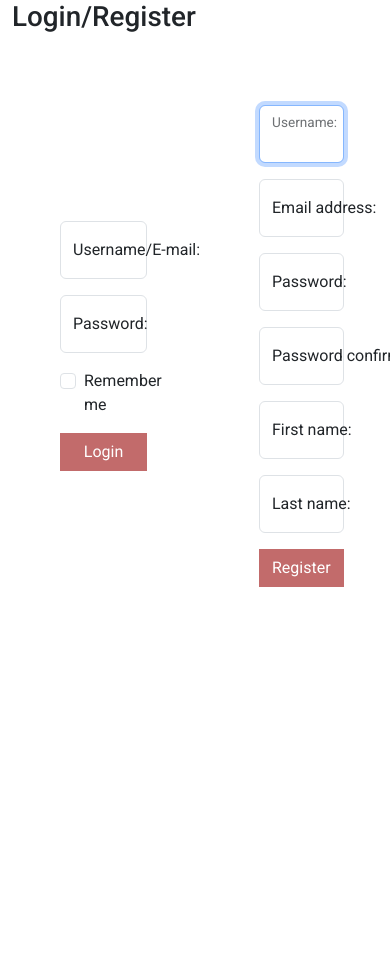
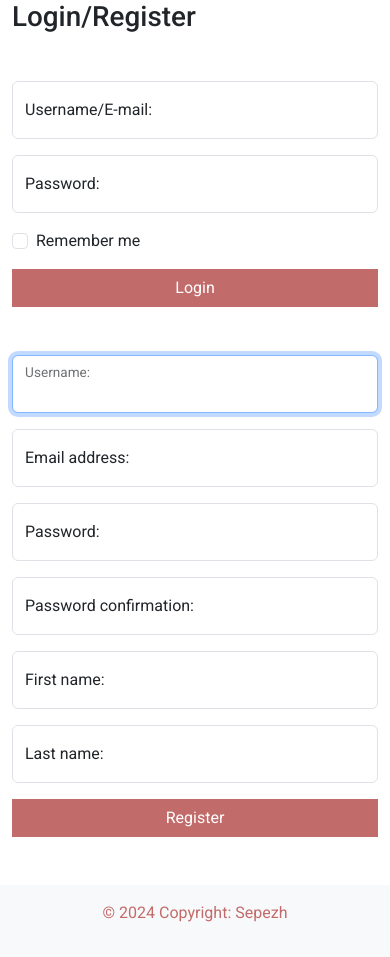
Before and after one commit to sepezh/booki, a Django app: page /login_register in a window 390 px wide; the page is wider, and only the part inside the window is pictured. Shown: the part 153-1110 px from the top of that part. Before the commit the page ends 740 px from the top of that part, so only its background shows below. Run offline with Django 5.2, Linux system fonts and the light colour scheme; some libraries are stand-ins or nearby versions.

Commit message:
make project responsive

```diff
--- a/booki/static/css/app.css
+++ b/booki/static/css/app.css
@@ -87,13 +87,13 @@ nav.navbar a.nav-link.active {
   height: 300px;
 }
 
-h1>small {
+h1 > small {
   font-size: 1.6rem;
   font-weight: lighter;
 }
 
 .star {
-    color: #f39c12
+  color: #f39c12;
 }
 
 .rating {
@@ -114,13 +114,13 @@ h1>small {
   cursor: pointer;
 }
 
-.rating input:checked~label {
+.rating input:checked ~ label {
   color: #f39c12;
   /* Color for selected stars */
 }
 
 .rating label:hover,
-.rating label:hover~label {
+.rating label:hover ~ label {
   color: #f39c12;
   /* Color for hovered stars */
 }
@@ -165,7 +165,6 @@ h1>small {
   box-shadow: 0px 0px 3px #613434;
 }
 
-
 .profile span {
   font-size: 0.7rem;
 }
@@ -173,7 +172,6 @@ h1>small {
 .profile img {
   object-fit: cover;
 }
-
 
 .search-overlay {
   display: block;
@@ -190,13 +188,10 @@ h1>small {
   right: 10px;
 }
 
-
 .search-overlay #search {
   width: 80%;
   height: 100vh;
 }
-
-
 
 .search-overlay #search input,
 .search-overlay #search input:focus,
@@ -212,7 +207,6 @@ h1>small {
   outline: none;
 }
 
-
 #reservation img {
   max-height: 200px !important;
 }
@@ -220,3 +214,7 @@ h1>small {
 .gap-10 {
   gap: 10px;
 }
+
+.brand-color {
+  color: #c26b6b !important;
+}
--- a/booki/templates/components/list.html
+++ b/booki/templates/components/list.html
@@ -8,7 +8,7 @@
         </h2>
     </div>
     {% for book in books %}
-        <div class="col-md-2 book">
+        <div class="col-xs-6 col-sm-3 col-md-3 col-lg-2 pb-3 book">
             <a href="{{ book.get_absolute_url }}">
                 <div class="card text-start">
                     <img class="card-img-top"
--- a/booki/templates/layout.html
+++ b/booki/templates/layout.html
@@ -41,7 +41,7 @@
         <link href="{% static 'css/app.css' %}" rel="stylesheet">
     </head>
     <body>
-        <nav class="navbar navbar-expand-sm navbar-light">
+        <nav class="navbar navbar-expand-lg navbar-light">
             <div class="container">
                 <a class="navbar-brand" href="{% url 'home' %}">
                     <img src="{% static 'img/booki.png' %}"
@@ -58,7 +58,7 @@
                         aria-label="Toggle navigation">
                     <span class="navbar-toggler-icon"></span>
                 </button>
-                <div class="collapse navbar-collapse" id="collapsibleNavId">
+                <div class="collapse navbar-collapse" id="collapsibleNavId" style="flex-grow: unset;">
                     <ul class="navbar-nav me-auto mt-2 mt-lg-0">
                         <li class="nav-item">
                             <a class="nav-link {% if page == 'home' %}active{% endif %}"
@@ -172,6 +172,15 @@
                 </div>
             </div>
         </div>
+        <footer class="bg-light text-center text-lg-start mt-5">
+            <div class="text-center p-3">
+                <p class="brand-color">
+                    &copy; 2024 Copyright:
+                    <a href="mailto:sepide.eslamnezhad@gmail.com">Sepezh</a>
+                </p>
+            </div>
+        </footer>
+
         <script src="https://cdn.jsdelivr.net/npm/bootstrap@5.3.3/dist/js/bootstrap.bundle.min.js"
                 integrity="sha384-YvpcrYf0tY3lHB60NNkmXc5s9fDVZLESaAA55NDzOxhy9GkcIdslK1eN7N6jIeHz"
                 crossorigin="anonymous"></script>
--- a/booki/templates/pages/authors.html
+++ b/booki/templates/pages/authors.html
@@ -8,8 +8,9 @@
         <div class="col-12">
             <h2 class="display-6 py-5 fw-bold title d-flex justify-content-between align-items-center">Authors</h2>
         </div>
+
         {% for author in authors %}
-            <div class="col-md-2">
+            <div class="col-xs-6 col-sm-3 col-md-2 mb-4 px-4 d-flex justify-content-center">
                 {% include "components/author_small_profile.html" with author=author %}
             </div>
         {% endfor %}
--- a/booki/templates/pages/book_detail.html
+++ b/booki/templates/pages/book_detail.html
@@ -6,7 +6,7 @@
 {% block content %}
     {% is_librarian as user_is_librarian %}
     <div id="book_detail">
-        <div class="row mt-5">
+        <div class="row gap-5 mt-5">
             <div class="col-md-3 text-center">
                 <img class="book-cover"
                      src="{{ book.pic.url }}"
@@ -31,7 +31,7 @@
                     <br>
                     <small>{{ book.authors.all | combine }}</small>
                 </h1>
-                <p class="col-md-9 mt-2">{{ book.summary|safe }}</p>
+                <p class="col-md-12 mt-2">{{ book.summary|safe }}</p>
                 <b>Category: </b> <a href="{{ book.category.get_absolute_url }}">{{ book.category | title }}</a>
                 <br>
                 {% for tag in book.tags.all %}<a href="#{{ tag }}" class="pe-1">#{{ tag }}</a>{% endfor %}
--- a/booki/templates/pages/home.html
+++ b/booki/templates/pages/home.html
@@ -4,5 +4,5 @@
 {% endblock title %}
 {% block content %}
     {% include "components/list.html" with title="Latest Books" books=latest %}
-    {% include "components/list.html" with title="Best Reviews" books=latest %}
+    {% include "components/list.html" with title="Best Reviews" books=best %}
 {% endblock content %}
--- a/booki/templates/pages/login_register.html
+++ b/booki/templates/pages/login_register.html
@@ -4,12 +4,12 @@
 {% endblock title %}
 {% block content %}
     <h1>Login/Register</h1>
-    <div class="hstack gap-2 w-100 mt-4">
+    <div class="row mt-5">
         {% csrf_token %}
         <form action="{% url 'login_register' %}"
               method="post"
               id="login"
-              class="w-50 p-5 form">
+              class="col-xl-6 col-lg-12 form">
             {% csrf_token %}
             <div class="form-floating mb-3">
                 {{ login_form.username_email }}
@@ -25,11 +25,10 @@
             </div>
             <button type="submit" name="login" class="btn btn-primary w-100">Login</button>
         </form>
-        <div class="vr"></div>
         <form action="{% url 'login_register' %}"
               method="post"
               id="register"
-              class="w-50 p-5 form">
+              class="col-xl-6 col-lg-12 form mt-5 mt-xl-0">
             {% csrf_token %}
             {% for field in reg_form %}
                 <div class="form-floating mb-3">
--- a/booki/utils/geo.py
+++ b/booki/utils/geo.py
@@ -6,12 +6,12 @@ def get_long_lat(address, zip_code, city, country):
     """Fetch longitude and latitude from address"""
     full_address = f'{address}, {zip_code} {city}, {country}'
     url = 'https://nominatim.openstreetmap.org/search?q="' + full_address + '"&format=json&email=booki@example.com'
-
     try:
-        response = requests.get(url, timeout=60)
+        response = requests.get(url,headers={'User-Agent': 'booki/1.0'}, timeout=60)
         response.raise_for_status()
         response = response.json()
-    except:  # pylint: disable=bare-except
+    except Exception as e:  # pylint: disable=bare-except
+        print(f"Error fetching longitude and latitude: {e}")
         return 0, 0
 
     return float(response[0]["lon"]), float(response[0]["lat"])
--- a/booki/views.py
+++ b/booki/views.py
@@ -22,9 +22,11 @@ User = get_user_model()
 def home(request):
     """Home view"""
     latest = Book.objects.order_by('-created_at')[:6]
+    best = Book.objects.annotate(avg_rate=Avg('review__rate')).order_by('-avg_rate')[:6]
     return render(request, 'pages/home.html', {
         'page': 'home',
-        'latest': latest
+        'latest': latest,
+        'best': best
     })
 
 
@@ -332,6 +334,9 @@ def user_reservation_action(request, code):
     if request.method == 'POST' and 'submit' in request.POST:
         reservation = get_object_or_404(Reserve, code=code, user=request.user)
         if request.POST.get('submit') == 'cancel' and Reserve.Status(reservation.status) is reservation.Status.PENDING:
+            librarzy_book = LibraryBook.objects.get(book=reservation.book, library=reservation.library)
+            librarzy_book.quantity += 1
+            librarzy_book.save()
             reservation.status = Reserve.Status.CANCELED
             reservation.save()
 
@@ -468,9 +473,15 @@ def dashboard_reservation_action(request, code):
             reservation.status = Reserve.Status.PICKED
             reservation.save()
         elif request.POST.get('submit') == 'cancel':
+            librarzy_book = LibraryBook.objects.get(book=reservation.book, library=library)
+            librarzy_book.quantity += 1
+            librarzy_book.save()
             reservation.status = Reserve.Status.CANCELED
             reservation.save()
         elif request.POST.get('submit') == 'return':
+            librarzy_book = LibraryBook.objects.get(book=reservation.book, library=library)
+            librarzy_book.quantity += 1
+            librarzy_book.save()
             reservation.status = Reserve.Status.BACKED
             reservation.save()
 
```
Also changed, not shown: booki/templates/components/review.html (+5 -4 lines). Lines whose indentation alone changed are shown as unchanged.
